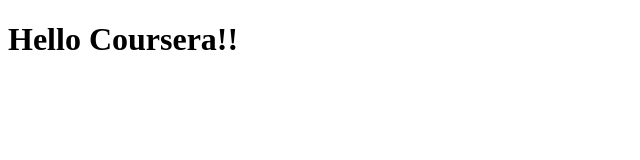
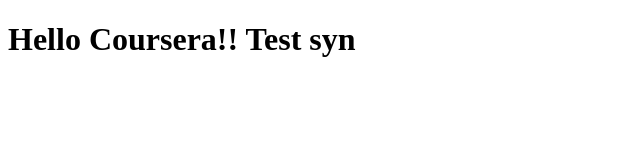
Before and after one commit to RepoGitory/coursera-test, a plain HTML site: page index.html in a window 1280 px wide. Shown: the whole page, without its empty margins (0-640 px from the left). Drawn offline with Linux system fonts and the light colour scheme.

Commit message:
Second Commit

```diff
--- a/index.html
+++ b/index.html
@@ -5,6 +5,6 @@
     <title>Hello Coursera</title>
   </head>
   <body>
-    <h1> Hello Coursera!! </h1>
+    <h1> Hello Coursera!! Test syn</h1>
   </body>
 </html>
```
